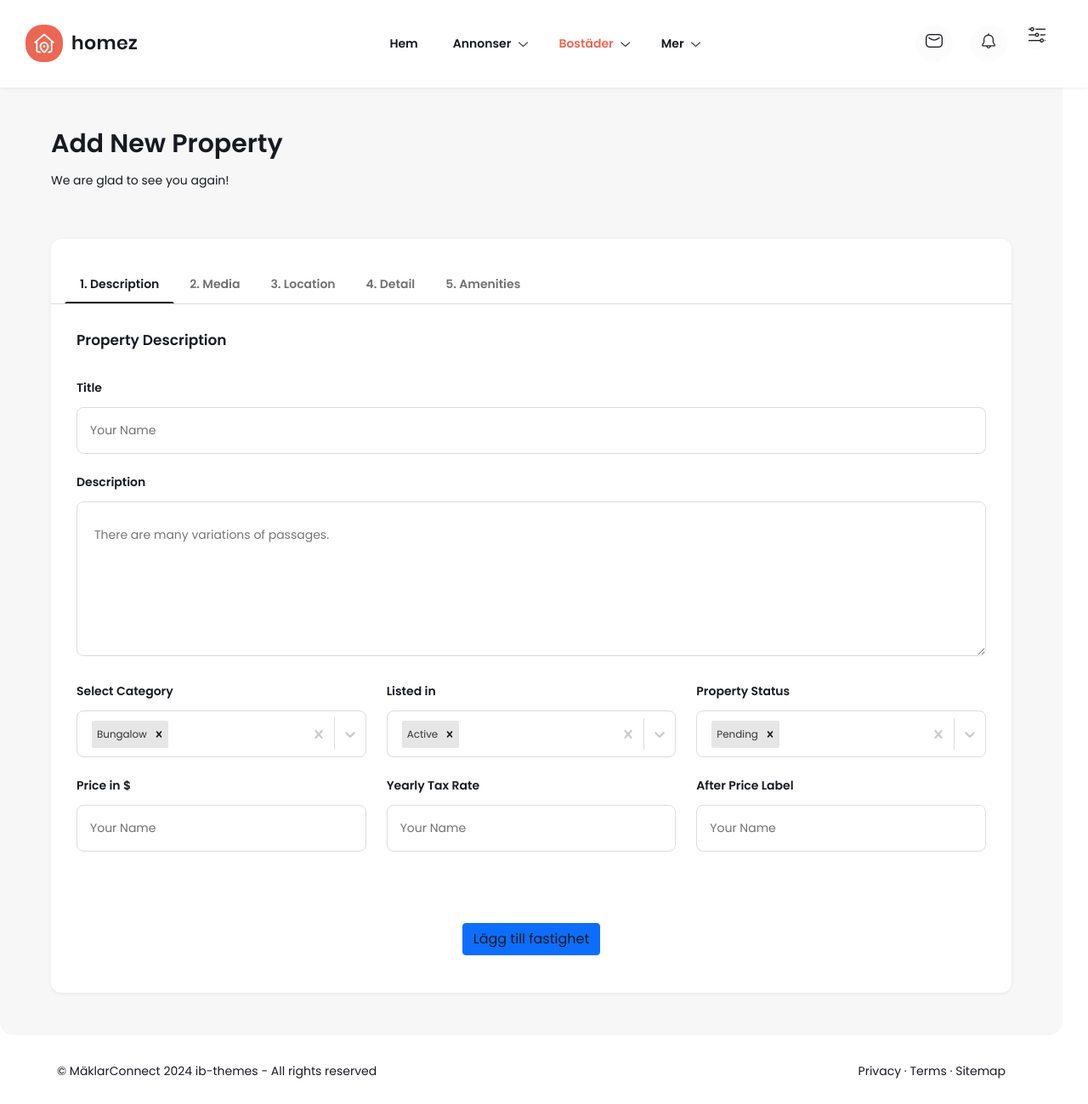
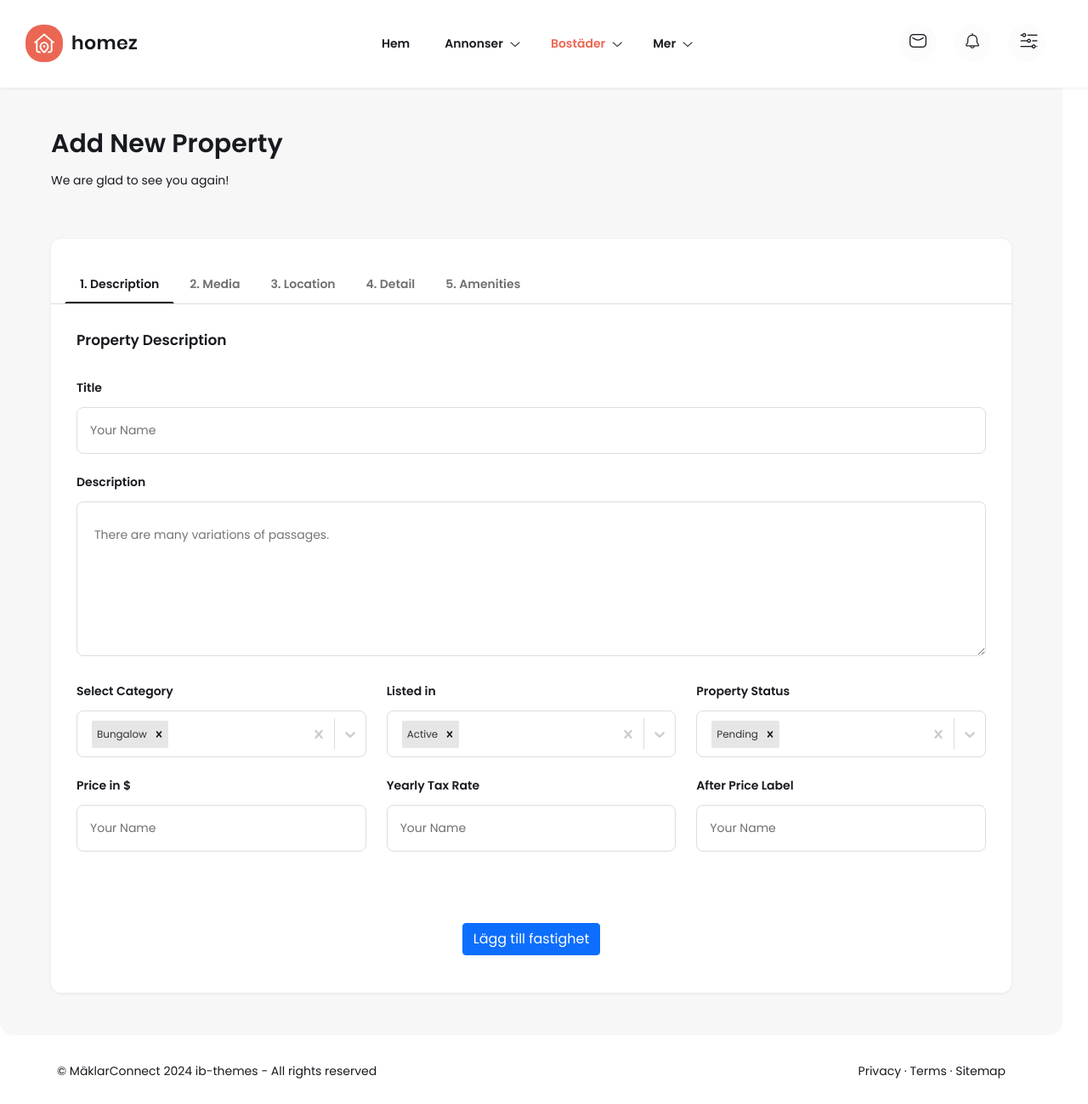
Before and after one commit to diyarfaraj/maklarconnect, a Next.js app in the folder client/: page /dashboard-add-property in a window 1280 px wide. Shown: the whole page at 85% size. Built offline with nearby package versions, Linux system fonts and the light colour scheme.

Commit message:
fix settings btn

```diff
--- a/client/src/components/common/UserMenu.js
+++ b/client/src/components/common/UserMenu.js
@@ -86,15 +86,23 @@
                     {/* End email icon */}
 
                     <li className="d-none d-sm-block">
-                        <a className="text-center mr20 notif" href="#">
+                        <a className="text-center mr20 notif" href="/dashboard-home">
                             <span className="flaticon-bell" />
                         </a>
                     </li>
                     {/* End notification icon */}
+
                     {/* Additional items like notifications can be handled here */}
                     <li className="user_setting d-none d-sm-block">
                         <div className="dropdown">
-                            <a className=" mr20 notif" href="#" data-bs-toggle="dropdown">
+                            <a className="text-center mr20 notif" style={{
+                                backgroundColor: "rgba(247, 247, 247, 0.3921568627)",
+                                borderRadius: '50%',
+                                height: '44px',
+                                lineHeight: '44px',
+                                textAlign: 'center',
+                                width: '44px',
+                            }} href="#" data-bs-toggle="dropdown">
                                 {/* <Image
                                     width={44}
                                     height={44}
@@ -139,7 +147,7 @@
                     </li>
                 </ul>
             </div>
-        </div>
+        </div >
     );
 };
 
--- a/client/src/components/property/dashboard/dashboard-add-property/index.js
+++ b/client/src/components/property/dashboard/dashboard-add-property/index.js
@@ -141,7 +141,7 @@
       </div>
       <div className="text-center mt-4">
         <div className="text-center my-4" style={{ paddingBottom: '20px' }}> {/* Adjust the padding as needed */}
-          <button className="btn btn-primary" type="button">
+          <button className="btn btn-primary" type="button" style={{ color: 'white' }}>
             Lägg till fastighet
           </button>
         </div>
```
